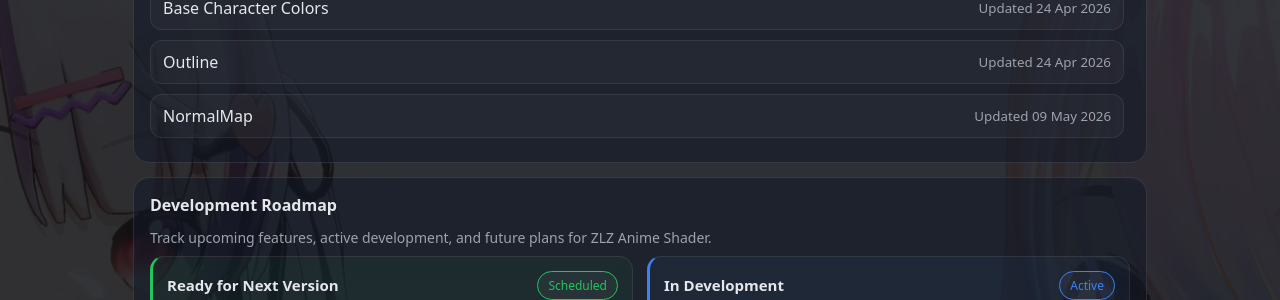
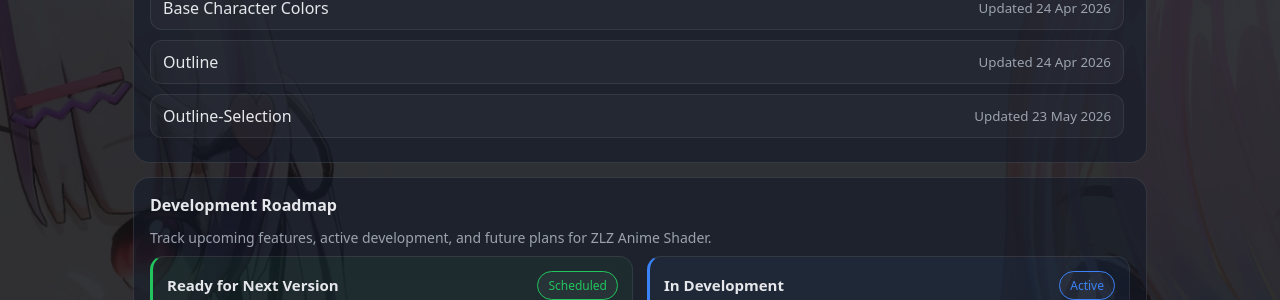
Before and after one commit to zlz-studio/zlz-studio.github.io, a Jekyll site: the page built from index.html, in a window 1280 px wide and 900 px high, scrolled down 1444 px. Shown: the part 155-455 px from the top of the window. Built offline with Jekyll 4.4.1, drawn with Linux system fonts in a browser that asks for light colours.

Commit message:
Update index.html

```diff
--- a/index.html
+++ b/index.html
@@ -665,6 +665,7 @@
           {% assign p = site.pages | where: "url", "/features/Base-Character-Lighting/" | first %}<a class="item" href="/features/Base-Character-Lighting/"><span>Base Character Lighting</span><small>Updated {{ p.last_modified_at | date: "%d %b %Y" }}</small></a>
           {% assign p = site.pages | where: "url", "/features/Base-Character-Colors/" | first %}<a class="item" href="/features/Base-Character-Colors/"><span>Base Character Colors</span><small>Updated {{ p.last_modified_at | date: "%d %b %Y" }}</small></a>
           {% assign p = site.pages | where: "url", "/features/Outline/" | first %}<a class="item" href="/features/Outline/"><span>Outline</span><small>Updated {{ p.last_modified_at | date: "%d %b %Y" }}</small></a>
+          {% assign p = site.pages | where: "url", "/features/Outline-Selection/" | first %}<a class="item" href="/features/Outline-Selection/"><span>Outline-Selection</span><small>Updated {{ p.last_modified_at | date: "%d %b %Y" }}</small></a>
           {% assign p = site.pages | where: "url", "/features/NormalMap/" | first %}<a class="item" href="/features/NormalMap/"><span>NormalMap</span><small>Updated {{ p.last_modified_at | date: "%d %b %Y" }}</small></a>
           {% assign p = site.pages | where: "url", "/features/Metallic/" | first %}<a class="item" href="/features/Metallic/"><span>Metallic</span><small>Updated {{ p.last_modified_at | date: "%d %b %Y" }}</small></a>
           {% assign p = site.pages | where: "url", "/features/Soft-Light/" | first %}<a class="item" href="/features/Soft-Light/"><span>Soft Light</span><small>Updated {{ p.last_modified_at | date: "%d %b %Y" }}</small></a>
```
